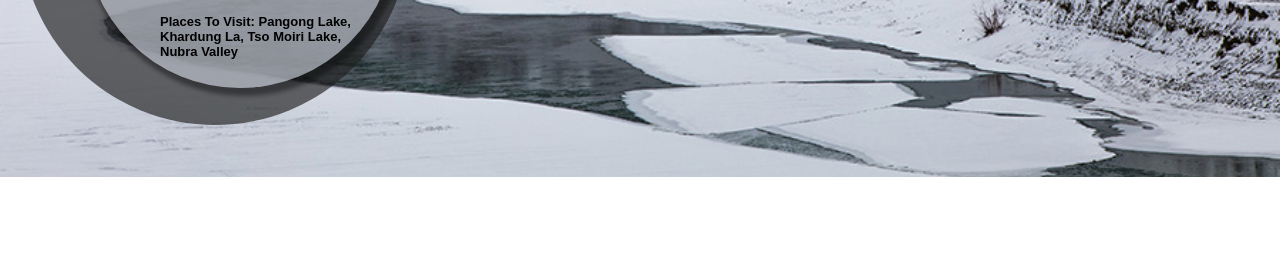
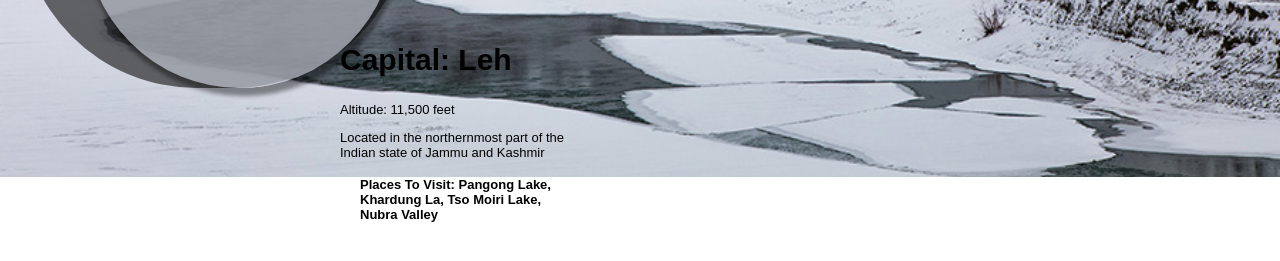
Before and after one commit to aditi1403/Parallax_Website, a plain HTML site: page ladakh.html in a window 1280 px wide. Shown: the part 663-924 px from the top of the page. Before the commit the page ends 840 px from the top, so only its background shows below. Drawn offline with Linux system fonts and the light colour scheme.

Commit message:
Update ladakh.css

```diff
--- a/ladakh.css
+++ b/ladakh.css
@@ -53,7 +53,7 @@ body {
     align-items: center;
     width: 100px;
     margin-left: 100px;
-    /* padding: 200px; */
+    padding: 200px;
     /* border-radius: 50%; */
  }
 
```
